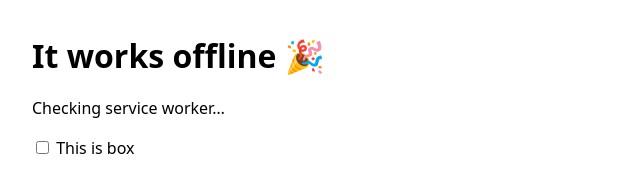
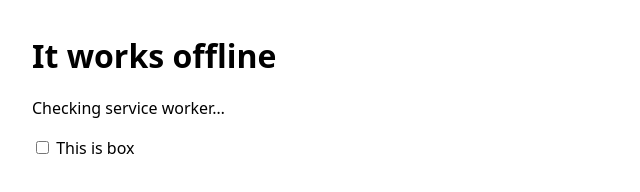
Before and after one commit to ItsALiving/offline-checklist, a plain HTML site: page index.html in a window 1280 px wide. Shown: the whole page, without its empty margins (0-640 px from the left). Drawn offline with Linux system fonts and the light colour scheme.

Commit message:
Update index.html

```diff
--- a/index.html
+++ b/index.html
@@ -12,7 +12,7 @@
   <link rel="stylesheet" href="styles.css" />
 </head>
 <body>
-  <h1>It works offline 🎉</h1>
+  <h1>It works offline</h1>
   <p id="status">Checking service worker…</p>
   <label><input type="checkbox" id="cb"> This is box</label>
 
```
